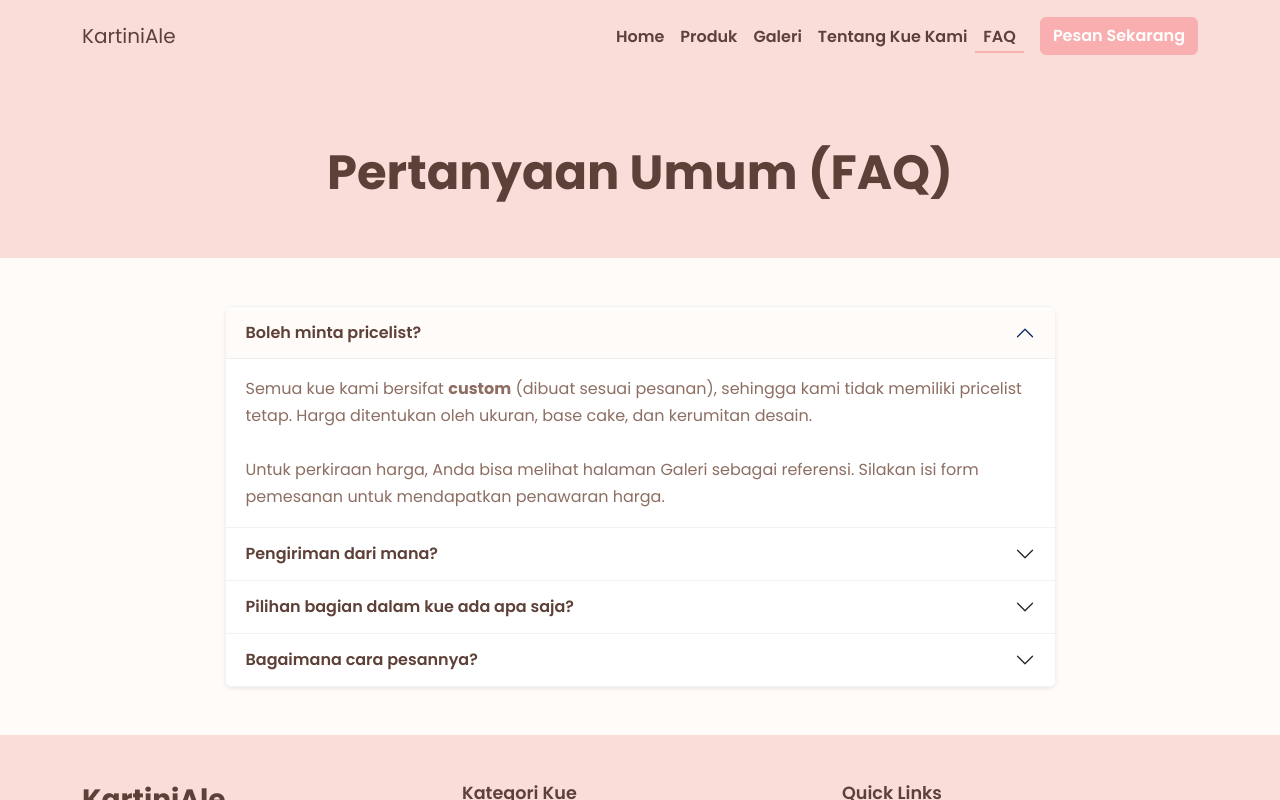
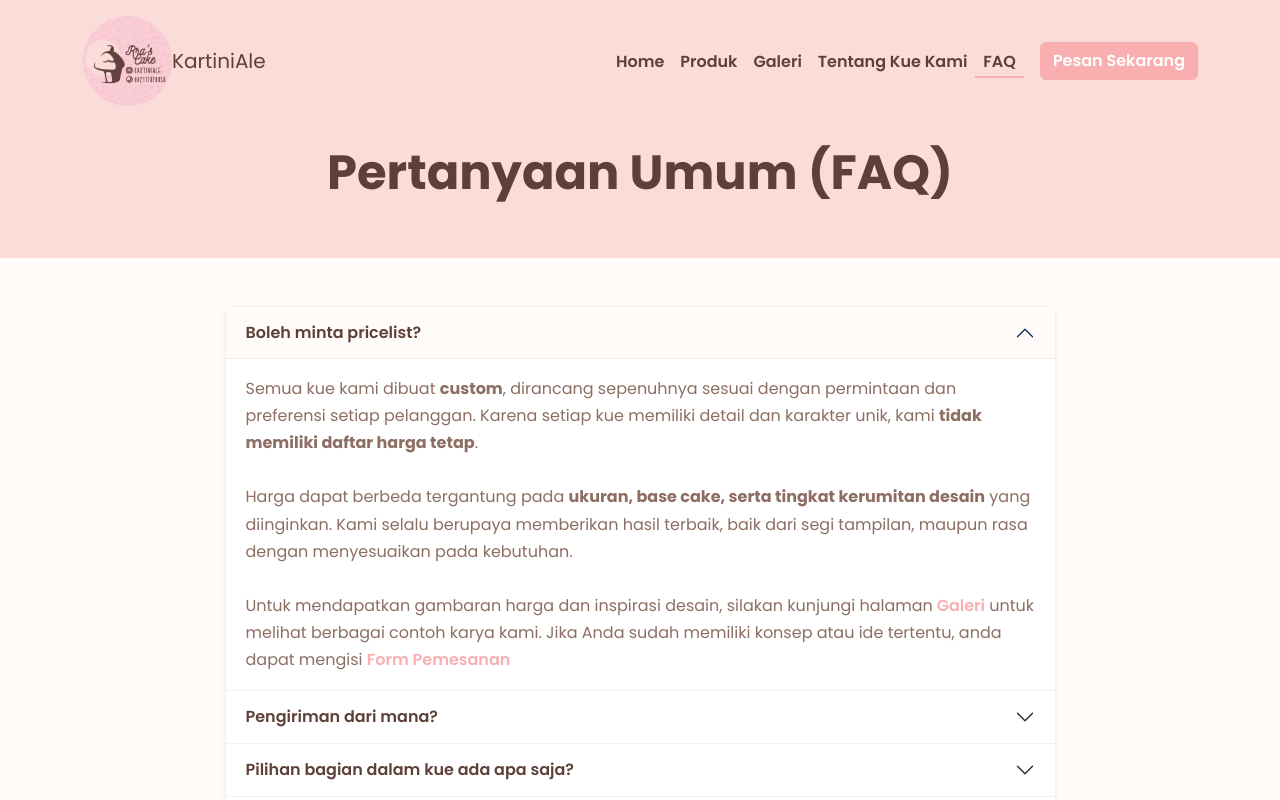
Before and after one commit to gromx-log/Kelompok-9-UAS-Front-End-Programming, a Next.js app in the folder client/: page /faq in a window 1280 px wide. Shown: the top 800 px of the page. Built offline with nearby package versions, Linux system fonts and the light colour scheme.

Commit message:
FAQ??? LOGO??? YEYSEHASEGUSADE

```diff
--- a/client/src/components/navbar.tsx
+++ b/client/src/components/navbar.tsx
@@ -1,6 +1,7 @@
 import Link from 'next/link';
 import React, { useState, useEffect } from 'react';
 import { useRouter } from 'next/router';
+import Image from 'next/image';
 
 export default function Navbar() {
   const [isScrolled, setIsScrolled] = useState(false);
@@ -39,7 +40,14 @@ export default function Navbar() {
       `}
     >
       <div className="container">
-
+        <Link href="/" legacyBehavior>
+          <Image
+              src="/KartiniAle.png" // Image Path
+              alt="Kartini Ale Logo"
+              width={90} // Lebar Logo
+              height={90} // Panjang Logo
+            />
+        </Link>
         <Link href="/" legacyBehavior>
           <a
             className="navbar-brand"
--- a/client/src/pages/faq.tsx
+++ b/client/src/pages/faq.tsx
@@ -113,9 +113,15 @@ export default function FaqPage() {
                   data-bs-parent="#faqAccordion"
                 >
                   <div className="accordion-body">
-                    Semua kue kami bersifat <strong>custom</strong> (dibuat sesuai pesanan), sehingga kami tidak memiliki pricelist tetap. Harga ditentukan oleh ukuran, base cake, dan kerumitan desain.
+                    Semua kue kami dibuat <strong>custom</strong>, dirancang sepenuhnya sesuai dengan permintaan dan preferensi setiap pelanggan.
+                    Karena setiap kue memiliki detail dan karakter unik, kami <strong>tidak memiliki daftar harga tetap</strong>.
                     <br /><br />
-                    Untuk perkiraan harga, Anda bisa melihat halaman <Link href="/gallery">Galeri</Link> sebagai referensi. Silakan isi <Link href="/order">form pemesanan</Link> untuk mendapatkan penawaran harga.
+                    Harga dapat berbeda tergantung pada <strong>ukuran, base cake, serta tingkat kerumitan desain</strong> yang diinginkan.
+                    Kami selalu berupaya memberikan hasil terbaik, baik dari segi tampilan, maupun rasa dengan menyesuaikan pada kebutuhan.
+                    <br /><br />
+                    Untuk mendapatkan gambaran harga dan inspirasi desain, silakan kunjungi halaman
+                    <Link href="/gallery"> Galeri</Link> untuk melihat berbagai contoh karya kami.
+                    Jika Anda sudah memiliki konsep atau ide tertentu, anda dapat mengisi <Link href="/order"> Form Pemesanan </Link>
                   </div>
                 </div>
               </div>
@@ -141,7 +147,15 @@ export default function FaqPage() {
                   data-bs-parent="#faqAccordion"
                 >
                   <div className="accordion-body">
-                    Pengiriman dari <strong>Jelambar, Jakarta Barat</strong>. Kami sangat menyarankan menggunakan jasa pengiriman khusus kue (mobil) agar kue aman sampai tujuan. Kami juga bisa membantu memesankannya.
+                    Pengiriman dilakukan dari <strong>  Jelambar, Jakarta Barat</strong>.
+                    Karena setiap kue kami dibuat dengan detail dan dekorasi yang lembut, kami sangat menyarankan untuk menggunakan
+                    <strong> jasa pengiriman khusus kue (mobil) </strong>agar kue tiba di lokasi dengan aman dan tetap dalam kondisi sempurna.
+                    <br /><br />
+                    Anda dapat mengatur pengiriman sendiri, namun kami juga dengan senang hati akan <strong> membantu memesankan layanan pengiriman </strong>
+                    melalui mitra logistik yang sudah berpengalaman menangani produk kue dan dessert.
+                    <br /><br />
+                    Biaya pengiriman akan menyesuaikan dengan jarak dan jenis kendaraan yang digunakan.
+                    Kami akan membantu memberikan estimasi dan memastikan kue Anda dikirim pada waktu yang tepat agar tetap segar saat diterima.
                   </div>
                 </div>
               </div>
@@ -167,9 +181,14 @@ export default function FaqPage() {
                   data-bs-parent="#faqAccordion"
                 >
                   <div className="accordion-body">
-                    Kami menyediakan dua base cake premium: <strong>Ogura Cake</strong> (lembut) dan <strong>Lapis Surabaya Premium</strong> (padat & kaya rasa).
+                    Kami menyediakan dua pilihan base cake premium:
+                    <strong> Ogura Cake</strong> dan <strong> Lapis Surabaya Premium</strong>.
                     <br /><br />
-                    Penjelasan detail dan foto potongan kue bisa dilihat di halaman <Link href="/our-cakes">Tentang Kue Kami</Link>.
+                    <strong>Ogura Cake</strong> memiliki tekstur yang sangat lembut, ringan, dan moist. Sangat cocok untuk Anda yang menyukai rasa manis yang halus dan tidak berlebihan.
+                    Sementara itu, <strong>Lapis Surabaya Premium</strong> menawarkan sensasi padat, kaya rasa, dan lebih “buttery”, sempurna untuk desain kue yang ingin tampil elegan dan klasik.
+                    <br /><br />
+                    Anda dapat melihat penjelasan lebih detail beserta foto potongan kue di halaman
+                    <Link href="/our-cakes"> Tentang Kue Kami</Link> untuk membantu memilih base cake yang paling sesuai dengan selera dan konsep acara Anda.
                   </div>
                 </div>
               </div>
@@ -195,7 +214,15 @@ export default function FaqPage() {
                   data-bs-parent="#faqAccordion"
                 >
                   <div className="accordion-body">
-                    Silakan isi form di halaman <Link href="/order">Pesan Sekarang</Link>. Isi semua detail yang dibutuhkan. Setelah form dikirim, Anda akan langsung terhubung ke WhatsApp kami untuk konsultasi harga dan finalisasi.
+                    Untuk melakukan pemesanan, silakan isi form di halaman <Link href="/order">Pesan Sekarang</Link>.
+                    Lengkapi semua detail yang dibutuhkan, seperti ukuran, jenis kue, tema desain, dan tanggal acara,
+                    agar kami dapat memahami kebutuhan Anda dengan lebih baik.
+                    <br /><br />
+                    Setelah form dikirim, Anda akan langsung terhubung ke <strong> WhatsApp kami </strong> untuk proses konsultasi.
+                    Di sana, tim kami akan membantu memberikan rekomendasi, menyesuaikan desain jika diperlukan,
+                    serta memberikan <strong> estimasi harga dan jadwal produksi </strong> sesuai dengan permintaan Anda.
+                    <br /><br />
+                    Jangan ragu untuk bertanya atau berdiskusi. Kartini Ale dengan senang hati akan membantu Anda untuk membuat kue sesuai dengan keinginan Anda.
                   </div>
                 </div>
               </div>
--- a/client/src/styles/globals.css
+++ b/client/src/styles/globals.css
@@ -280,3 +280,14 @@ a {
   top: 10px;
   transform: rotate(-45deg);
 }
+
+/* Gaya link di dalam jawaban FAQ Accordion */
+.accordion-body a {
+  color: var(--color-accent);
+  font-weight: 600;
+  text-underline-offset: 3px;
+}
+
+.accordion-body a:hover {
+  text-decoration: underline;
+}
```
